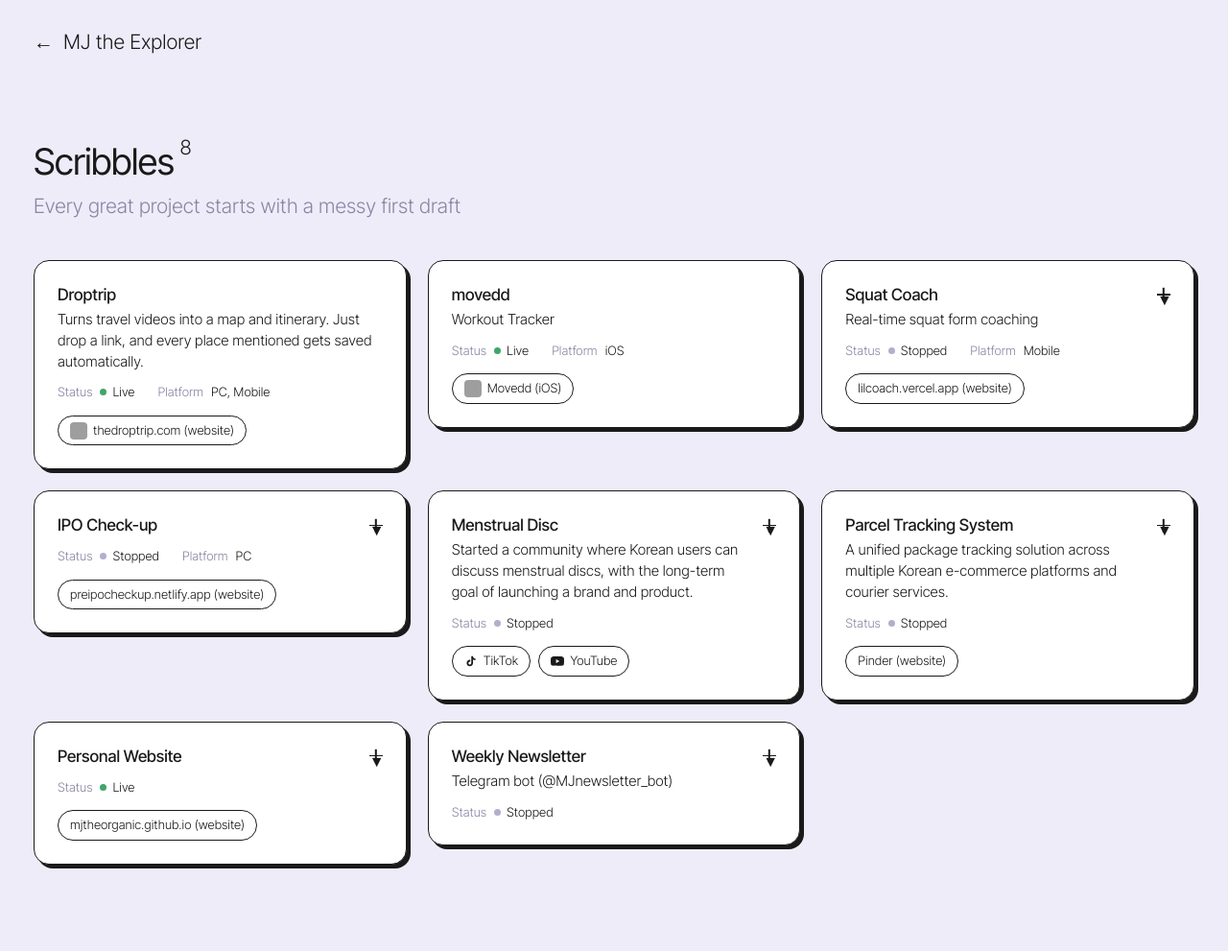
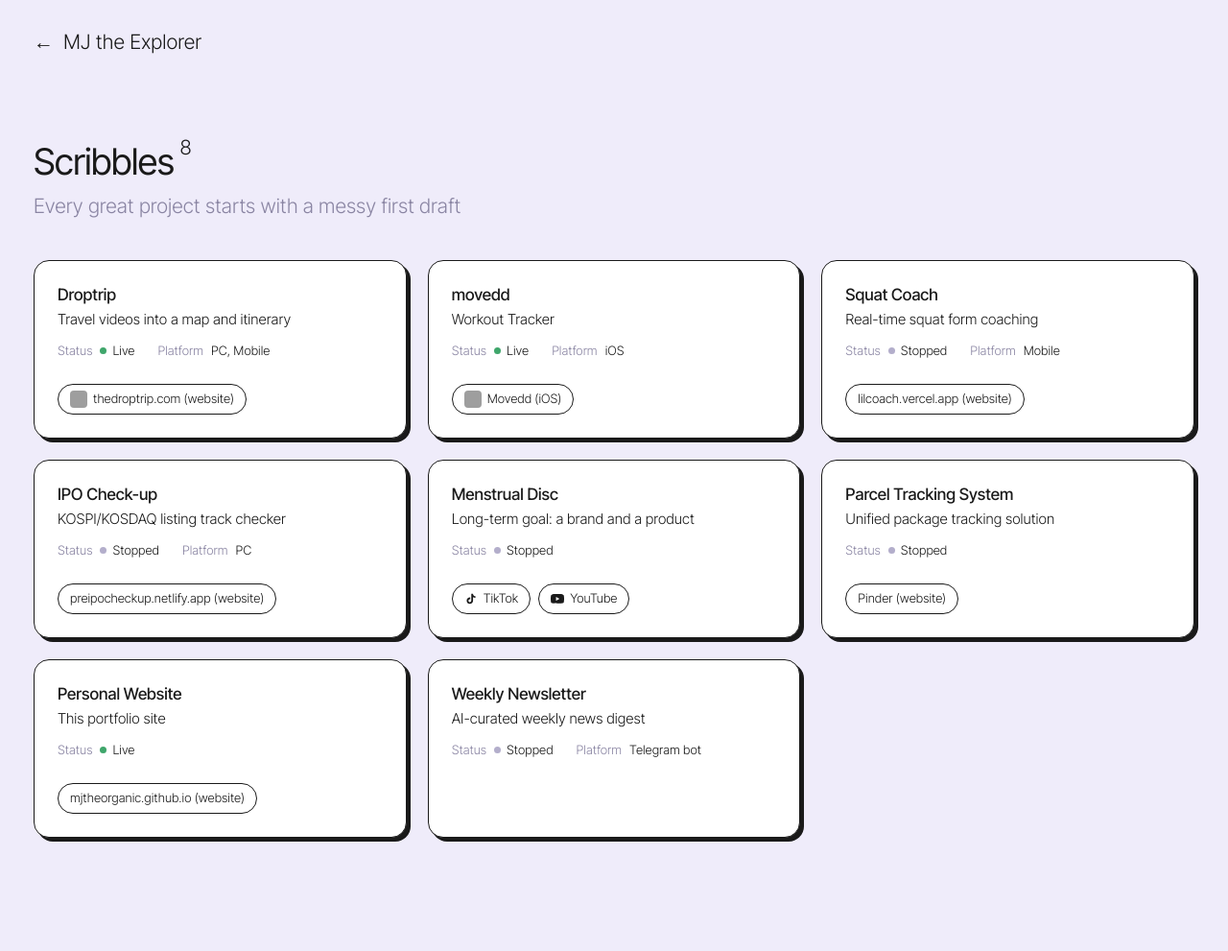
Before and after one commit to mjtheorganic/portfolio, a plain HTML site: page scribbles.html in a window 1280 px wide. Shown: the whole page at 96% size. After the commit the page ends 963 px from the top, so only its background shows below. Drawn offline with Linux system fonts and the light colour scheme; grey boxes are pictures that could not be loaded.

Commit message:
Scribbles: equal-size cards, one-line descriptions, hover arrow and full-row expand
Co-Authored-By: Claude Opus 5.5 <noreply@anthropic.com>

```diff
--- a/scribbles.html
+++ b/scribbles.html
@@ -16,6 +16,7 @@
             --muted: #8a85a3;
             --purple: #4a2f8f;
             --pad: 45px;
+            --card-h: 186px;
         }
 
         body {
@@ -93,6 +94,10 @@
         }
 
         .scribble-item {
+            display: flex;
+            flex-direction: column;
+            height: var(--card-h);          /* every card the same size until opened */
+            overflow: hidden;
             background: #fff;
             border: 1.5px solid var(--text);
             border-radius: 16px;
@@ -110,6 +115,12 @@
         .scribble-item:nth-child(7) { animation-delay: 0.35s; }
         .scribble-item:nth-child(8) { animation-delay: 0.4s; }
 
+        /* an opened card takes the full row and grows to fit */
+        .scribble-item.expanded {
+            grid-column: 1 / -1;
+            height: auto;
+        }
+
         .scribble-item:hover,
         .scribble-item.expanded {
             transform: translate(-2px, -2px);
@@ -117,12 +128,11 @@
         }
 
         .scribble-header {
+            flex: 1;
+            min-height: 0;
             padding: 24px;
-            cursor: pointer;
             display: flex;
-            justify-content: space-between;
-            align-items: flex-start;
-            gap: 16px;
+            flex-direction: column;
         }
 
         .scribble-info {
@@ -136,11 +146,18 @@
             line-height: 1.3;
         }
 
+        .expandable .scribble-header { cursor: pointer; }
+
         .scribble-desc {
             font-size: 15px;
             line-height: 1.45;
             margin-top: 4px;
+            white-space: nowrap;            /* one line only */
+            overflow: hidden;
+            text-overflow: ellipsis;
         }
+
+        .scribble-item.expanded .scribble-header { flex: none; }
 
         .meta-row {
             display: flex;
@@ -148,6 +165,27 @@
             gap: 4px 24px;
             margin-top: 12px;
             font-size: 13px;
+            align-items: center;
+        }
+
+        /* arrow at the end of the Status / Platform line, shown on hover */
+        .more-arrow {
+            margin-left: auto;
+            font-size: 16px;
+            line-height: 1;
+            opacity: 0;
+            transform: translateX(-6px);
+            transition: opacity 0.2s ease, transform 0.2s ease;
+        }
+
+        .scribble-item:hover .more-arrow {
+            opacity: 1;
+            transform: none;
+        }
+
+        .scribble-item.expanded .more-arrow {
+            opacity: 1;
+            transform: rotate(90deg);
         }
 
         .meta-label {
@@ -171,7 +209,8 @@
             display: flex;
             flex-wrap: wrap;
             gap: 8px;
-            margin-top: 14px;
+            margin-top: auto;               /* links sit at the bottom of every card */
+            padding-top: 14px;
         }
 
         .link-chip {
@@ -295,6 +334,7 @@
             .page-title { font-size: 28px; }
             .page-title sup, .page-subtitle { font-size: 16px; }
             .scribbles-list { grid-template-columns: 1fr; gap: 18px; }
+            .scribble-desc { font-size: 14px; }
         }
 
         @media (prefers-reduced-motion: reduce) {
@@ -314,15 +354,14 @@
 
     <main>
         <div class="scribbles-list">
-
-            <div class="scribble-item">
+            <div class="scribble-item expandable">
                 <div class="scribble-header">
-                    <div class="scribble-info">
                     <div class="scribble-title">Droptrip</div>
-                        <div class="scribble-desc">Turns travel videos into a map and itinerary. Just drop a link, and every place mentioned gets saved automatically.</div>
+                    <div class="scribble-desc">Travel videos into a map and itinerary</div>
                     <div class="meta-row">
                         <span><span class="meta-label">Status</span><span class="status-dot live"></span>Live</span>
                         <span><span class="meta-label">Platform</span>PC, Mobile</span>
+                        <span class="more-arrow" aria-hidden="true">→</span>
                     </div>
                     <div class="link-row">
                         <a class="link-chip" href="https://www.thedroptrip.com" target="_blank" rel="noopener noreferrer">
@@ -331,12 +370,13 @@
                         </a>
                     </div>
                 </div>
+                <div class="scribble-content">
+                    <p>Drop a link, and every place mentioned gets saved automatically.</p>
                 </div>
             </div>
 
             <div class="scribble-item">
                 <div class="scribble-header">
-                    <div class="scribble-info">
                     <div class="scribble-title">movedd</div>
                     <div class="scribble-desc">Workout Tracker</div>
                     <div class="meta-row">
@@ -351,22 +391,19 @@
                     </div>
                 </div>
             </div>
-            </div>
 
-            <div class="scribble-item">
+            <div class="scribble-item expandable">
                 <div class="scribble-header">
-                    <div class="scribble-info">
                     <div class="scribble-title">Squat Coach</div>
                     <div class="scribble-desc">Real-time squat form coaching</div>
                     <div class="meta-row">
                         <span><span class="meta-label">Status</span><span class="status-dot"></span>Stopped</span>
                         <span><span class="meta-label">Platform</span>Mobile</span>
+                        <span class="more-arrow" aria-hidden="true">→</span>
                     </div>
                     <div class="link-row">
                         <a class="link-chip" href="https://lilcoach.vercel.app/" target="_blank" rel="noopener noreferrer">lilcoach.vercel.app (website)</a>
                     </div>
-                    </div>
-                    <div class="toggle-icon">▼</div>
                 </div>
                 <div class="scribble-content">
                     <p><strong>What I Built:</strong></p>
@@ -386,19 +423,18 @@
                 </div>
             </div>
 
-            <div class="scribble-item">
+            <div class="scribble-item expandable">
                 <div class="scribble-header">
-                    <div class="scribble-info">
                     <div class="scribble-title">IPO Check-up</div>
+                    <div class="scribble-desc">KOSPI/KOSDAQ listing track checker</div>
                     <div class="meta-row">
                         <span><span class="meta-label">Status</span><span class="status-dot"></span>Stopped</span>
                         <span><span class="meta-label">Platform</span>PC</span>
+                        <span class="more-arrow" aria-hidden="true">→</span>
                     </div>
                     <div class="link-row">
                         <a class="link-chip" href="https://preipocheckup.netlify.app/" target="_blank" rel="noopener noreferrer">preipocheckup.netlify.app (website)</a>
                     </div>
-                    </div>
-                    <div class="toggle-icon">▼</div>
                 </div>
                 <div class="scribble-content">
                     <p><strong>Why I Stopped:</strong></p>
@@ -406,13 +442,13 @@
                 </div>
             </div>
 
-            <div class="scribble-item">
+            <div class="scribble-item expandable">
                 <div class="scribble-header">
-                    <div class="scribble-info">
                     <div class="scribble-title">Menstrual Disc</div>
-                        <div class="scribble-desc">Started a community where Korean users can discuss menstrual discs, with the long-term goal of launching a brand and product.</div>
+                    <div class="scribble-desc">Long-term goal: a brand and a product</div>
                     <div class="meta-row">
                         <span><span class="meta-label">Status</span><span class="status-dot"></span>Stopped</span>
+                        <span class="more-arrow" aria-hidden="true">→</span>
                     </div>
                     <div class="link-row">
                         <a class="link-chip" href="https://www.tiktok.com/@periodlog" target="_blank" rel="noopener noreferrer" aria-label="TikTok @periodlog">
@@ -425,31 +461,27 @@
                         </a>
                     </div>
                 </div>
-                    <div class="toggle-icon">▼</div>
-                </div>
                 <div class="scribble-content">
+                    <p>Started a community where Korean users can discuss menstrual discs, with the long-term goal of launching a brand and product.</p>
                     <p><strong>Why I Stopped:</strong></p>
-                    <p>
-                        Validation showed the TAM was too small to pursue, and shifting Korean users' perception of the product would likely take 5+ years.
-                    </p>
+                    <p>Validation showed the TAM was too small to pursue, and shifting Korean users' perception of the product would likely take 5+ years.</p>
                 </div>
             </div>
 
-            <div class="scribble-item">
+            <div class="scribble-item expandable">
                 <div class="scribble-header">
-                    <div class="scribble-info">
                     <div class="scribble-title">Parcel Tracking System</div>
-                        <div class="scribble-desc">A unified package tracking solution across multiple Korean e-commerce platforms and courier services.</div>
+                    <div class="scribble-desc">Unified package tracking solution</div>
                     <div class="meta-row">
                         <span><span class="meta-label">Status</span><span class="status-dot"></span>Stopped</span>
+                        <span class="more-arrow" aria-hidden="true">→</span>
                     </div>
                     <div class="link-row">
                         <a class="link-chip" href="https://mjtheorganic.github.io/Pinder/" target="_blank" rel="noopener noreferrer">Pinder (website)</a>
                     </div>
                 </div>
-                    <div class="toggle-icon">▼</div>
-                </div>
                 <div class="scribble-content">
+                    <p>A unified package tracking solution across multiple Korean e-commerce platforms and courier services.</p>
                     <p><strong>Market Analysis Findings:</strong></p>
                     <p>
                         1. Low TAM - Heavy users (20+ parcels/month) represent &lt;5% of market<br>
@@ -471,36 +503,35 @@
                 </div>
             </div>
 
-            <div class="scribble-item">
+            <div class="scribble-item expandable">
                 <div class="scribble-header">
-                    <div class="scribble-info">
                     <div class="scribble-title">Personal Website</div>
+                    <div class="scribble-desc">This portfolio site</div>
                     <div class="meta-row">
                         <span><span class="meta-label">Status</span><span class="status-dot live"></span>Live</span>
+                        <span class="more-arrow" aria-hidden="true">→</span>
                     </div>
                     <div class="link-row">
                         <a class="link-chip" href="https://mjtheorganic.github.io/portfolio/" target="_blank" rel="noopener noreferrer">mjtheorganic.github.io (website)</a>
                     </div>
-                    </div>
-                    <div class="toggle-icon">▼</div>
                 </div>
                 <div class="scribble-content">
                     <a href="personal_website.zip" class="download-btn" download>Download</a>
                 </div>
             </div>
 
-            <div class="scribble-item">
+            <div class="scribble-item expandable">
                 <div class="scribble-header">
-                    <div class="scribble-info">
                     <div class="scribble-title">Weekly Newsletter</div>
-                        <div class="scribble-desc">Telegram bot (@MJnewsletter_bot)</div>
+                    <div class="scribble-desc">AI-curated weekly news digest</div>
                     <div class="meta-row">
                         <span><span class="meta-label">Status</span><span class="status-dot"></span>Stopped</span>
+                        <span><span class="meta-label">Platform</span>Telegram bot</span>
+                        <span class="more-arrow" aria-hidden="true">→</span>
                     </div>
                 </div>
-                    <div class="toggle-icon">▼</div>
-                </div>
                 <div class="scribble-content">
+                    <p>Telegram bot (@MJnewsletter_bot)</p>
                     <a href="newsletter_appscript.txt" class="download-btn" download>Download</a>
                 </div>
             </div>
@@ -511,10 +542,9 @@
     <div class="cursor" id="cursor"></div>
 
     <script>
-        document.querySelectorAll('.scribble-header').forEach(header => {
+        document.querySelectorAll('.expandable .scribble-header').forEach(header => {
             header.addEventListener('click', (e) => {
                 if (e.target.closest('a')) return;
-                e.stopPropagation();
                 header.closest('.scribble-item').classList.toggle('expanded');
             });
         });
```
Lines whose indentation alone changed are shown as unchanged.
